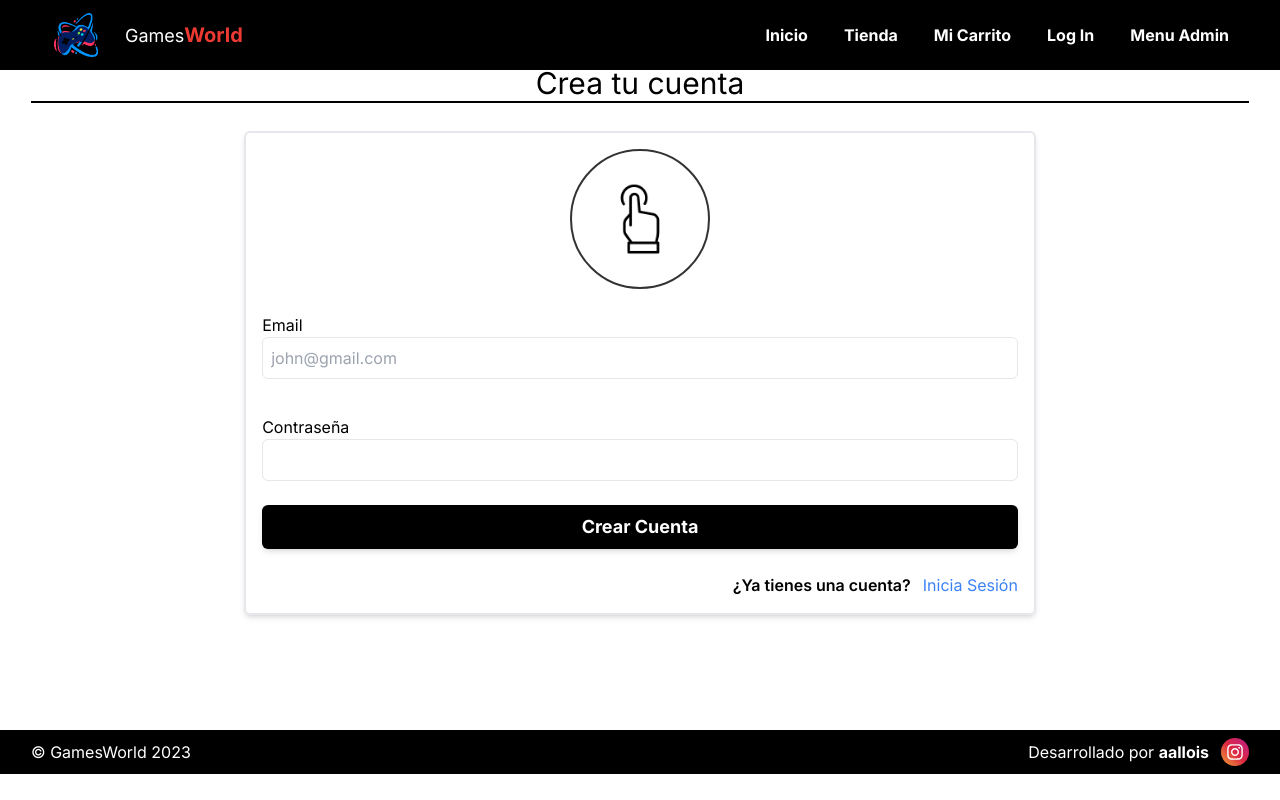
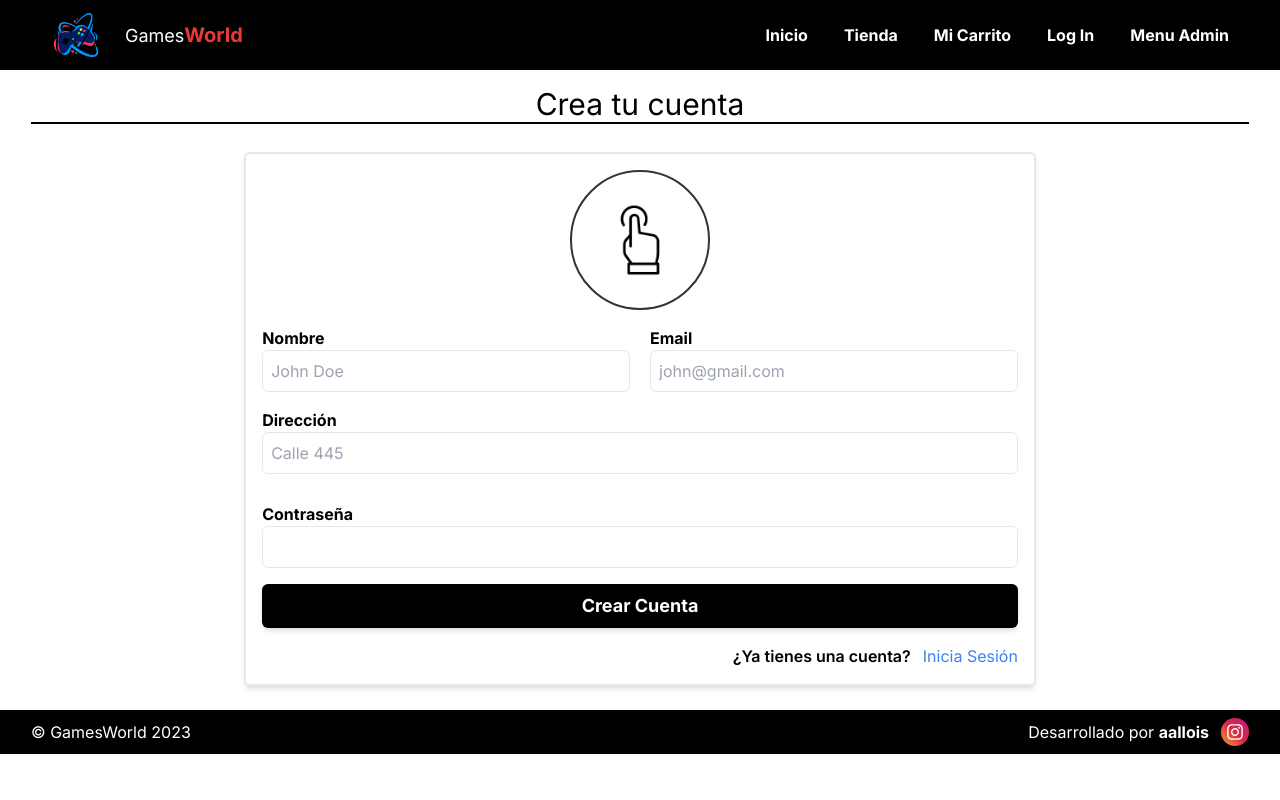
Before and after one commit to alloisa2005/entrega-app, a Next.js app: page /user/register in a window 1280 px wide. Built offline with nearby package versions, Linux system fonts and the light colour scheme.

Commit message:
feat: Adding Avatar image en registerForm

```diff
--- a/src/app/user/register/page.jsx
+++ b/src/app/user/register/page.jsx
@@ -3,9 +3,9 @@ import React from 'react'
 
 const Register = () => {
   return (
-    <div className='contenedor  flex items-center justify-center w-full h-full min-h-[calc(100vh-140px)]'>
+    <div className='contenedor  flex items-center justify-center w-full'>
       <div className='flex flex-col gap-3 items-center justify-center w-full h-full'>
-        <h1 className='text-center border-b-2 border-black w-full text-3xl -mt-24'>Crea tu cuenta</h1>
+        <h1 className='text-center border-b-2 border-black w-full text-3xl my-4'>Crea tu cuenta</h1>
 
         <RegisterForm />
       </div>
--- a/src/components/RegisterForm.jsx
+++ b/src/components/RegisterForm.jsx
@@ -55,7 +55,7 @@ export const RegisterForm = () => {
 
   return (
     <>
-      <form onSubmit={handleSubmit} className="mt-4 md:mt-4 mb-6 w-full lg:max-w-[65%] flex flex-col gap-6 border-2 p-4 rounded-md shadow-md">
+      <form onSubmit={handleSubmit} className="mb-6 w-full lg:max-w-[65%] flex flex-col gap-4 border-2 p-4 rounded-md shadow-md">
         <div className="flex justify-center">
           <input
             id="fileInput"
@@ -75,17 +75,43 @@ export const RegisterForm = () => {
           </div>
         </div>
 
+        <div className="flex flex-col md:flex-row gap-4 md:gap-5 items-center justify-between w-full">
+          <div className="w-full flex flex-col">
+            <label className='font-bold'>Nombre</label>
+            <input
+              value={nombre}
+              onChange={(e) => setNombre(e.target.value)}
+              type="text"
+              className="border rounded-md p-2 outline-none focus:border-black focus:shadow-md"
+              placeholder="John Doe"
+            />
+          </div>
+
+          <div className="w-full flex flex-col">
+            <label className='font-bold'>Email</label>
+            <input
+              value={email}
+              onChange={(e) => setEmail(e.target.value)}
+              type="email"
+              className="border rounded-md p-2 outline-none focus:border-black focus:shadow-md"
+              placeholder="john@gmail.com"
+            />
+          </div>
+        </div>
+
         <div className="flex flex-col">
-          <label>Email</label>
+          <label className='font-bold'>Dirección</label>
           <input
+            value={direccion}
+            onChange={(e) => setDireccion(e.target.value)}
             type="text"
             className="border rounded-md p-2 outline-none focus:border-black focus:shadow-md"
-            placeholder="john@gmail.com"
+            placeholder="Calle 445"
           />
         </div>
 
         <div className="flex flex-col mt-3">
-          <label>Contraseña</label>
+          <label className='font-bold'>Contraseña</label>
           <input
             type="password"
             className="border rounded-md p-2 outline-none focus:border-black focus:shadow-md"
```
